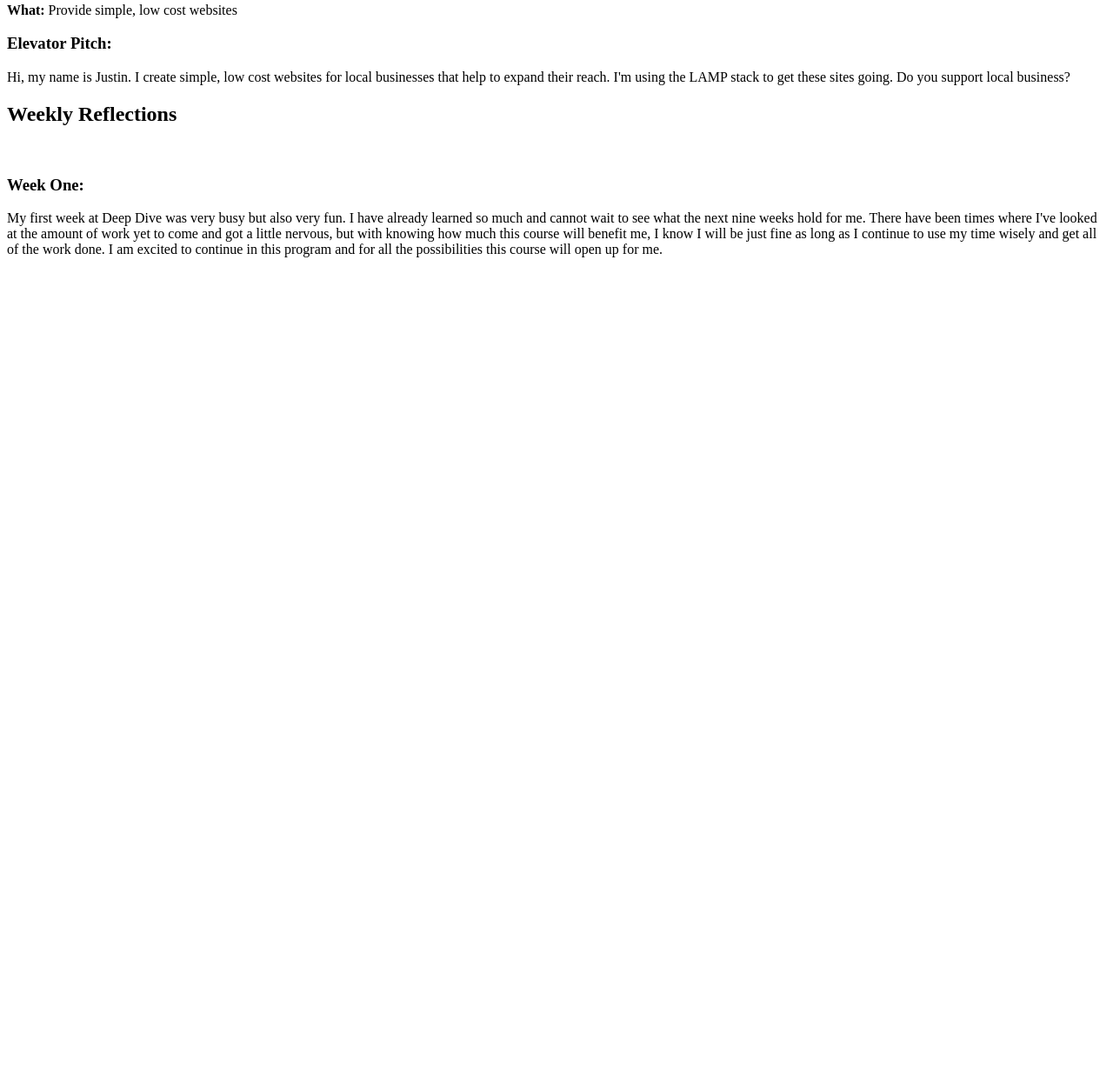
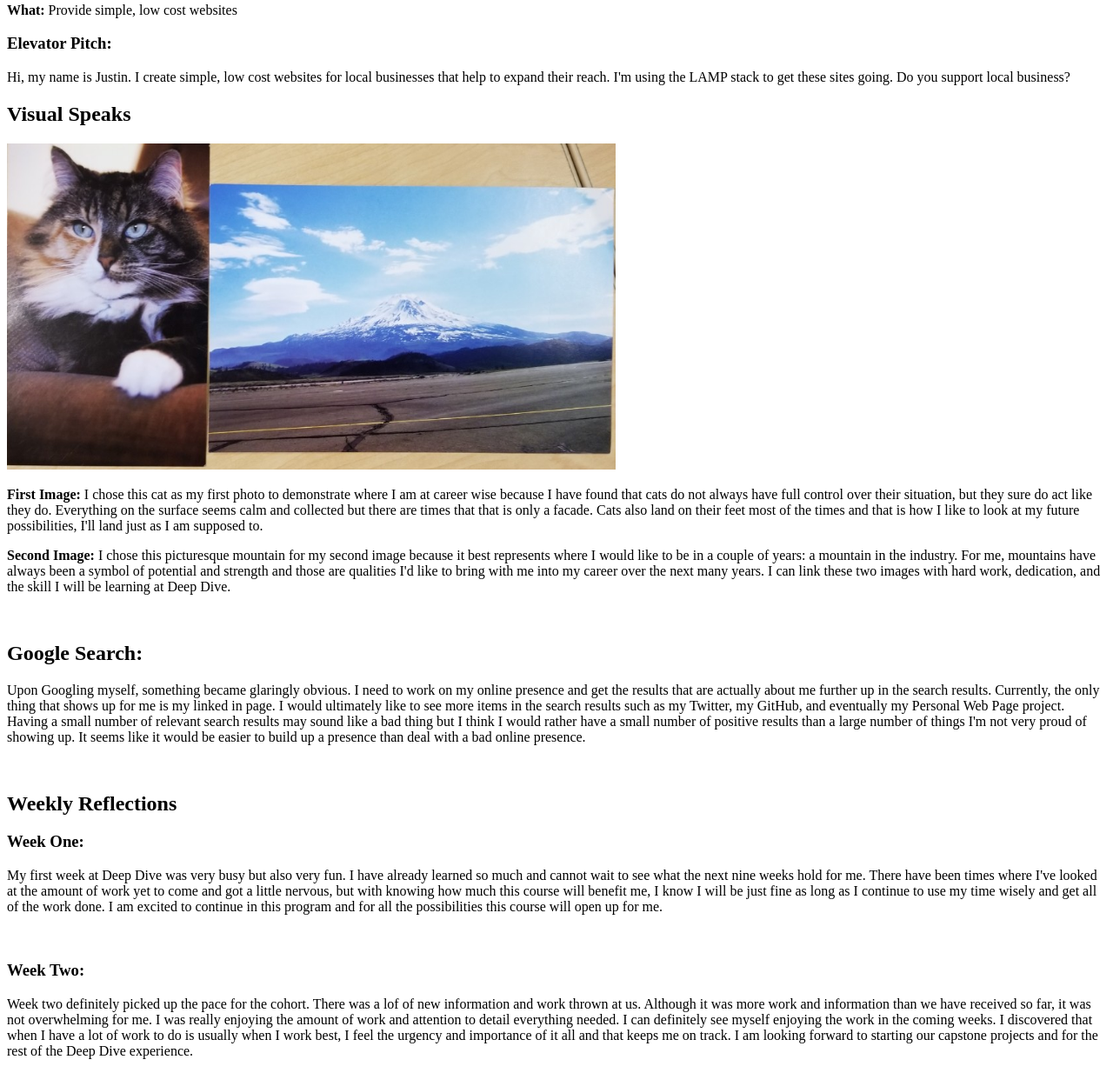
Before and after one commit to jmurph1992/jmurph1992.github.io, a plain HTML site: page index.html in a window 1280 px wide. Shown: the part 875-2109 px from the top of the page at 87% size. Before the commit the page ends 1187 px from the top, so only its background shows below. Drawn offline with Linux system fonts and the light colour scheme.

Commit message:
added week 2 reflection and pro dev activities.

```diff
--- a/index.html
+++ b/index.html
@@ -7,7 +7,7 @@
 	<body>
 		<h1>Justin Murphy's <br> Professional Development Document</h1>
 
-		<p>Last Updated: July 12th, 2019</p>
+		<p>Last Updated: July 21st, 2019</p>
 
 		<p>Career Buddy: Ruth Cisneros</p>
 
@@ -20,7 +20,7 @@
 				<a href="https://www.linkedin.com/in/justin-murphy-5a44609b/" target="_blank">LinkedIn</a>
 			</li>
 			<li>
-				<a href="2019-resume.pdf" target="_blank">Resume</a>
+				<a href="Resume-mk3.pdf" target="_blank">Resume</a>
 			</li>
 			<li>
 				<a href="https://twitter.com/JTownMurphy" target="_blank">Twitter</a>
@@ -91,16 +91,55 @@
 
 		</div>
 
+		<div id="visualSpeaks">
+			<h2>Visual Speaks</h2>
+
+			<img src="visual-speaks.jpg" title="My visual speaks photos" alt="Visual speaks are supposed to be here" height="375" width="700"/>
+
+			<p><Strong>First Image:</Strong> I chose this cat as my first photo to demonstrate where I am at career wise because
+				I have found that cats do not always have full control over their situation, but they sure do act like
+				they do. Everything on the surface seems calm and collected but there are times that that is only a facade.
+				Cats also land on their feet most of the times and that is how I like to look at my future possibilities, I'll
+				land just as I am supposed to.</p>
+
+			<p><strong>Second Image:</strong> I chose this picturesque mountain for my second image because it best represents
+				where I would like to be in a couple of years: a mountain in the industry. For me, mountains have always been a
+				symbol of potential and strength and those are qualities I'd like to bring with me into my career over the next
+				many years. I can link these two images with hard work, dedication, and the skill I will be learning at Deep Dive.</p><br>
+
+		</div>
+
+		<div>
+
+			<h2>Google Search:</h2>
+
+			<p>Upon Googling myself, something became glaringly obvious. I need to work on my online presence and get the results
+				that are actually about me further up in the search results. Currently, the only thing that shows up for me is
+				my linked in page. I would ultimately like to see more items in the search results such as my Twitter, my GitHub,
+				and eventually my Personal Web Page project. Having a small number of relevant search results may sound like a bad
+				thing but I think I would rather have a small number of positive results than a large number of things I'm not
+				very proud of showing up. It seems like it would be easier to build up a presence than deal with a bad online presence. </p>
+		<br>
+		</div>
+
 		<div id="weeklyReflections">
 
-			<h2>Weekly Reflections</h2> <br>
+			<h2>Weekly Reflections</h2>
 
 			<h3>Week One:</h3>
 			<p>My first week at Deep Dive was very busy but also very fun. I have already learned so much and cannot wait to
-			see what the next nine weeks hold for me. There have been times where I've looked at the amount of work yet to
+				see what the next nine weeks hold for me. There have been times where I've looked at the amount of work yet to
 				come and got a little nervous, but with knowing how much this course will benefit me, I know I will
-			be just fine as long as I continue to use my time wisely and get all of the work done. I am excited to continue
-			in this program and for all the possibilities this course will open up for me.</p>
+				be just fine as long as I continue to use my time wisely and get all of the work done. I am excited to continue
+				in this program and for all the possibilities this course will open up for me.</p> <br>
+
+			<h3>Week Two:</h3>
+			<p>Week two definitely picked up the pace for the cohort. There was a lof of new information and work thrown at us.
+				Although it was more work and information than we have received so far, it was not overwhelming for me. I was really
+				enjoying the amount of work and attention to detail everything needed. I can definitely see myself enjoying the
+				work in the coming weeks. I discovered that when I have a lot of work to do is usually when I work best, I feel
+				the urgency and importance of it all and that keeps me on track. I am looking forward to starting our capstone
+				projects and for the rest of the Deep Dive experience.</p>
 
 		</div>
 
```
Also changed, not shown: visual-speaks.jpg (added), 2 other files.
